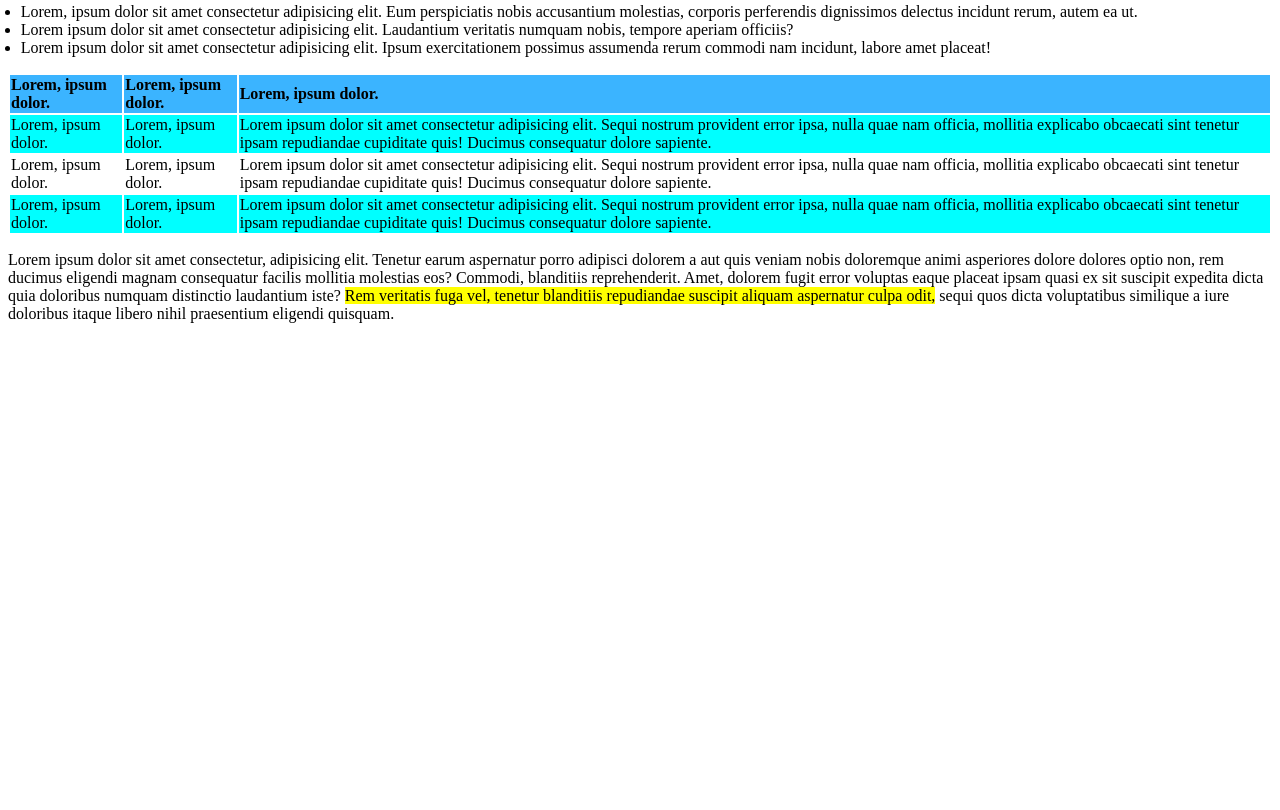
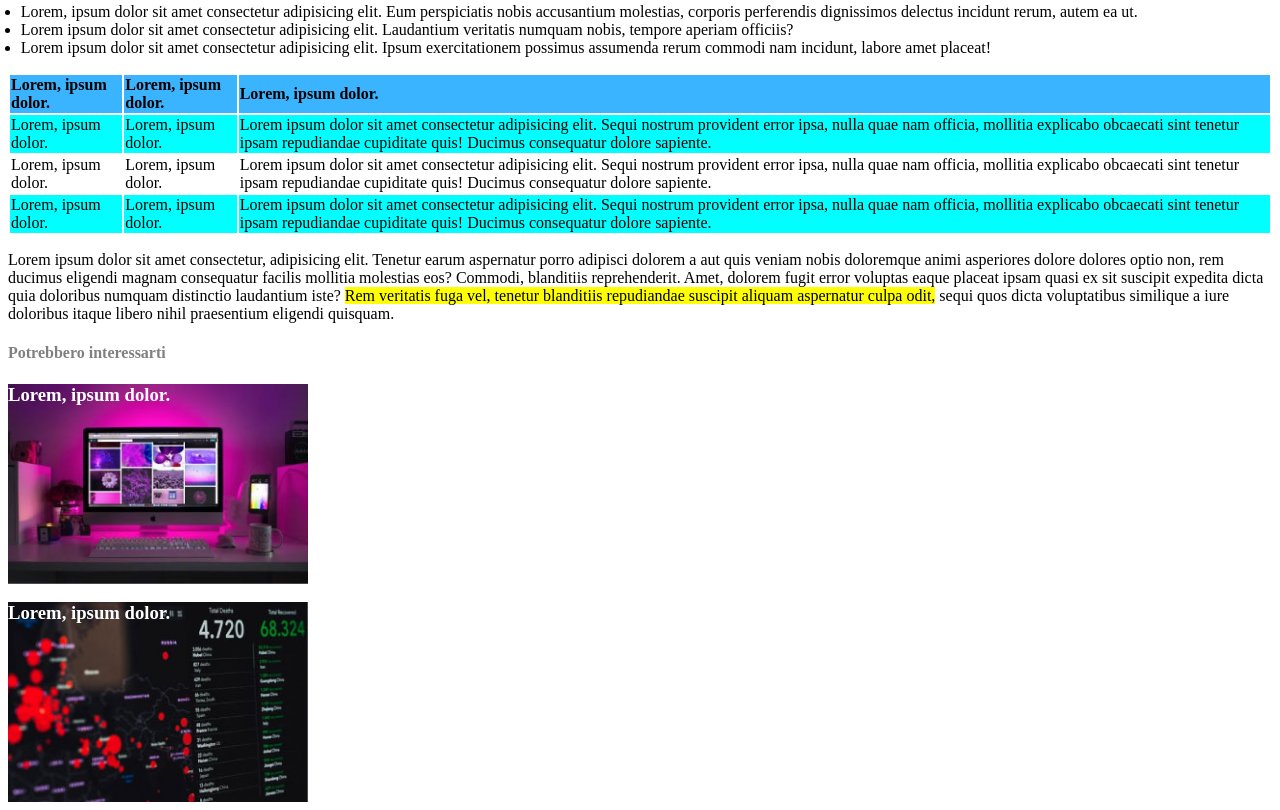
Before and after one commit to VitaFrancesco/html-css-booleaner, a plain HTML site: page index.html in a window 1280 px wide. Shown: the part 929-1739 px from the top of the page. Before the commit the page ends 1268 px from the top, so only its background shows below. Drawn offline with Linux system fonts and the light colour scheme.

Commit message:
footer con approfondimenti

```diff
--- a/css/style.css
+++ b/css/style.css
@@ -53,3 +53,20 @@ tr:first-child{
 tr:last-child{
     width: 50%;
 } */
+h3{
+    color: white;
+}
+h4{
+    color: gray;
+}
+.approfondimento{
+    height: 200px;
+    background-size: contain;
+    background-repeat: no-repeat;
+}
+.primo{
+    background-image: url('../img/monitor.jpg');
+}
+.secondo{
+    background-image: url('../img/graph.jpg');
+}
--- a/index.html
+++ b/index.html
@@ -70,5 +70,14 @@
             <p>Lorem ipsum dolor sit amet consectetur, adipisicing elit. Tenetur earum aspernatur porro adipisci dolorem a aut quis veniam nobis doloremque animi asperiores dolore dolores optio non, rem ducimus eligendi magnam consequatur facilis mollitia molestias eos? Commodi, blanditiis reprehenderit. Amet, dolorem fugit error voluptas eaque placeat ipsam quasi ex sit suscipit expedita dicta quia doloribus numquam distinctio laudantium iste? <mark>Rem veritatis fuga vel, tenetur blanditiis repudiandae suscipit aliquam aspernatur culpa odit,</mark> sequi quos dicta voluptatibus similique a iure doloribus itaque libero nihil praesentium eligendi quisquam.</p>
         </section>
     </main>
+    <footer>
+        <h4>Potrebbero interessarti</h4>
+        <div class="approfondimento primo">
+            <h3>Lorem, ipsum dolor.</h3>
+        </div>
+        <div class="approfondimento secondo">
+            <h3>Lorem, ipsum dolor.</h3>
+        </div>
+    </footer>
 </body>
 </html>
```
